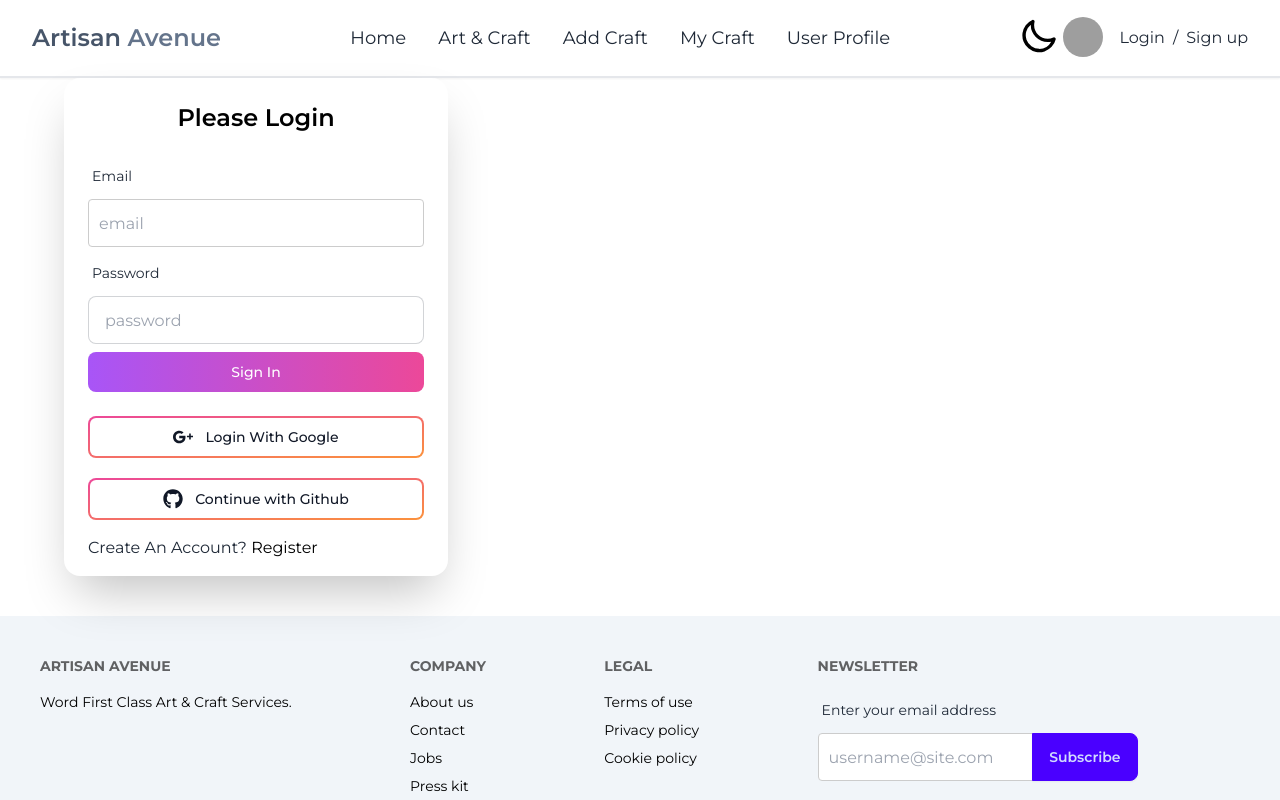
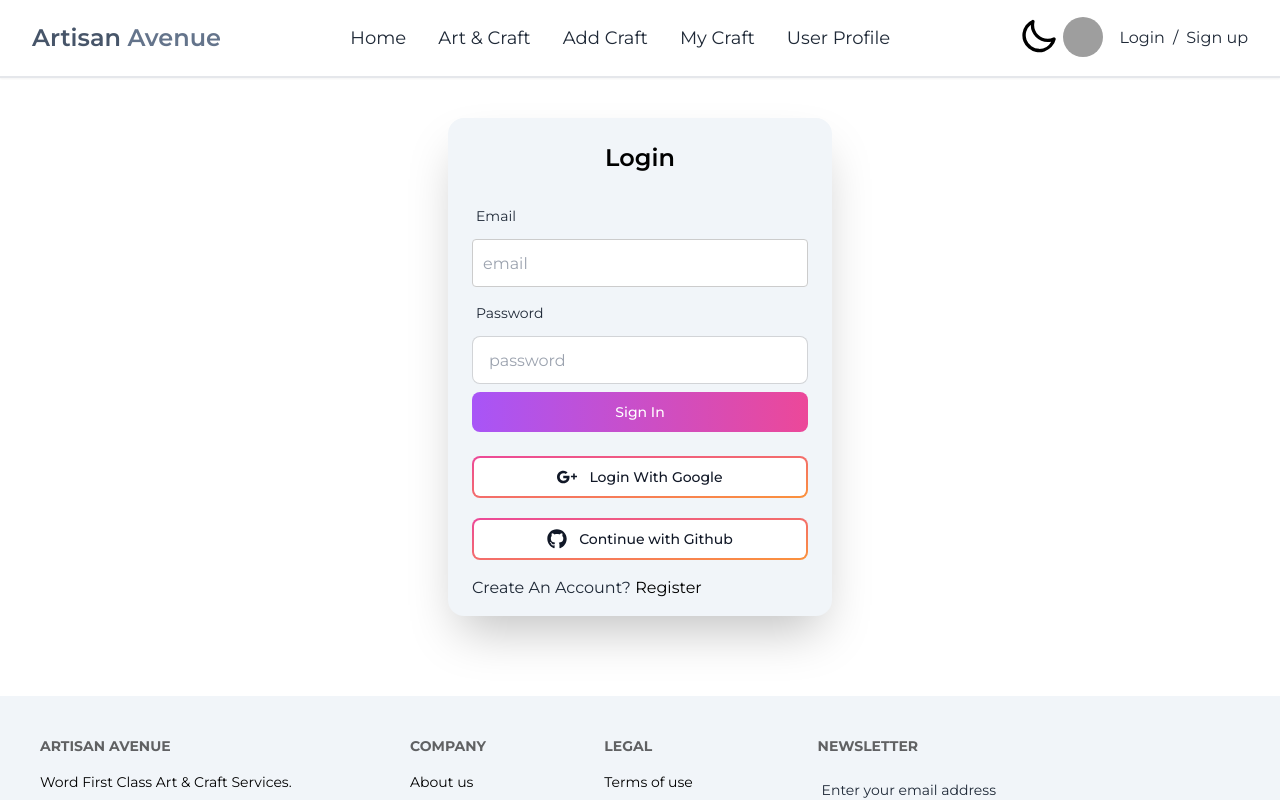
Before and after one commit to hasanali207/artisan-avenue-client-side, a React (Vite) app: page /Login in a window 1280 px wide. Shown: the top 800 px of the page. Built offline with nearby package versions, Linux system fonts and the light colour scheme; no server answers; grey boxes are pictures that could not be loaded.

Commit message:
login and register page

```diff
--- a/src/components/Header.jsx
+++ b/src/components/Header.jsx
@@ -138,7 +138,7 @@ const Header = () => {
           {user && (
             <ul
               tabIndex={0}
-              className="dropdown-content  z-[10] menu p-2 shadow bg-base-100 rounded-box w-52"
+              className="dropdown-content  z-[10] menu p-2 shadow bg-base-100 rounded-box "
             >
               <li>
                 <a>{user?.displayName}</a>
--- a/src/pages/Login.jsx
+++ b/src/pages/Login.jsx
@@ -32,11 +32,12 @@ const Login = () => {
   };
 
   return (
-    <>
-      <div className="card shadow-2xl  bg-base-100 w-full md:w-1/2 lg:w-1/3">
+    <div className="flex justify-center items-center">
+      <div className="card shadow-2xl my-10 bg-slate-100 w-full md:w-1/2 lg:w-1/3">
         <h1 className="text-center text-2xl text-black font-semibold mt-6">
-          Please Login
+           Login
         </h1>
+
 
         <form onSubmit={handleLogin} className="card-body p-6">
           <div className="form-control">
@@ -91,7 +92,7 @@ const Login = () => {
           </p>
         </div>
       </div>
-    </>
+    </div>
   );
 };
 
--- a/src/pages/Register.jsx
+++ b/src/pages/Register.jsx
@@ -2,8 +2,7 @@ import { useContext, useRef, useState } from "react";
 import toast from "react-hot-toast";
 import { FaEye } from "react-icons/fa";
 import { FaEyeSlash } from "react-icons/fa6";
-import { NavLink, Navigate} from "react-router-dom";
-import bannerImageUrl from '../assets/user.png'
+import { NavLink} from "react-router-dom";
 import { AuthContext } from "../provider/AuthProvider";
 const Register = () => {
   const { createUser, logOut, updateUserData } = useContext(AuthContext);
@@ -52,13 +51,13 @@ const Register = () => {
   };
 
   return (
-    <>
+    <div className="flex justify-center">
 
 
 
         <div  className="card my-10 shadow-2xl bg-slate-100 w-full md:w-1/2 lg:w-1/3">
           <h1 className="text-center text-2xl text-black font-semibold mt-6">
-            Please Register
+            Register
           </h1>
           <form onSubmit={handleRegister} className="card-body p-6">
             <div className="form-control ">
@@ -143,7 +142,7 @@ const Register = () => {
 
 
 
-    </>
+    </div>
   );
 };
 
```
